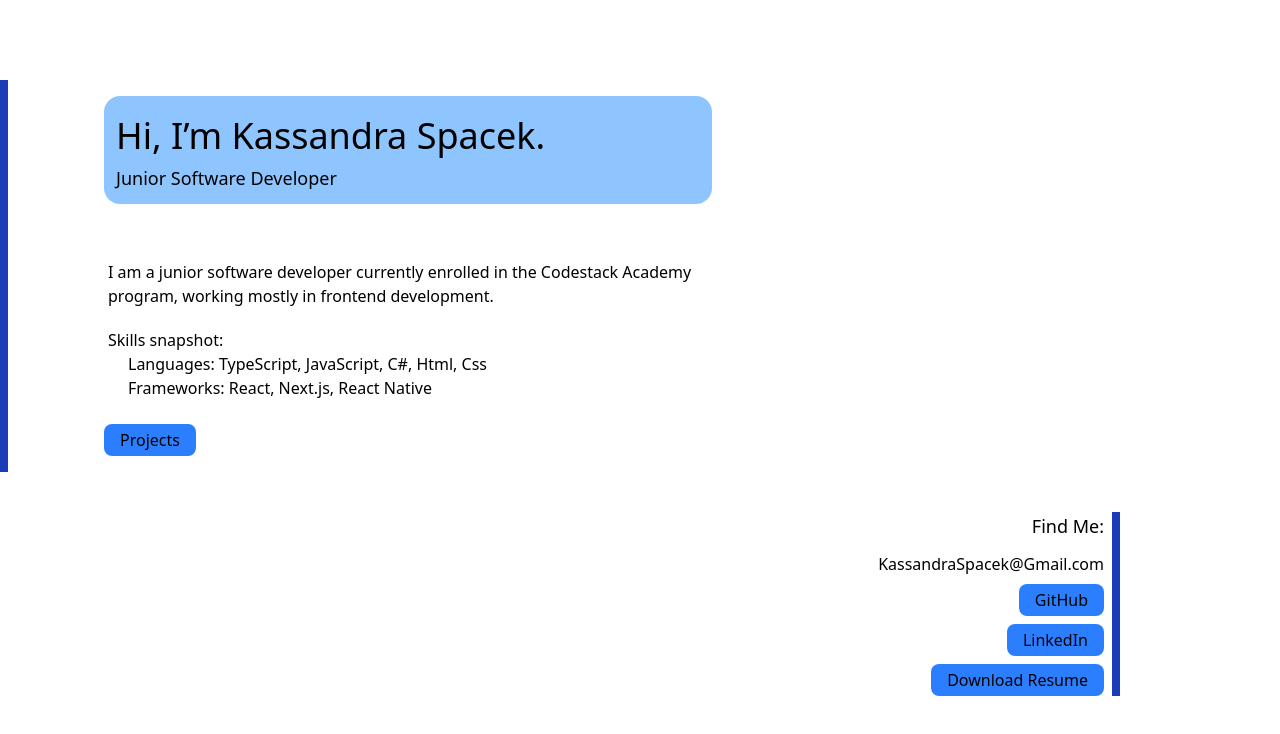
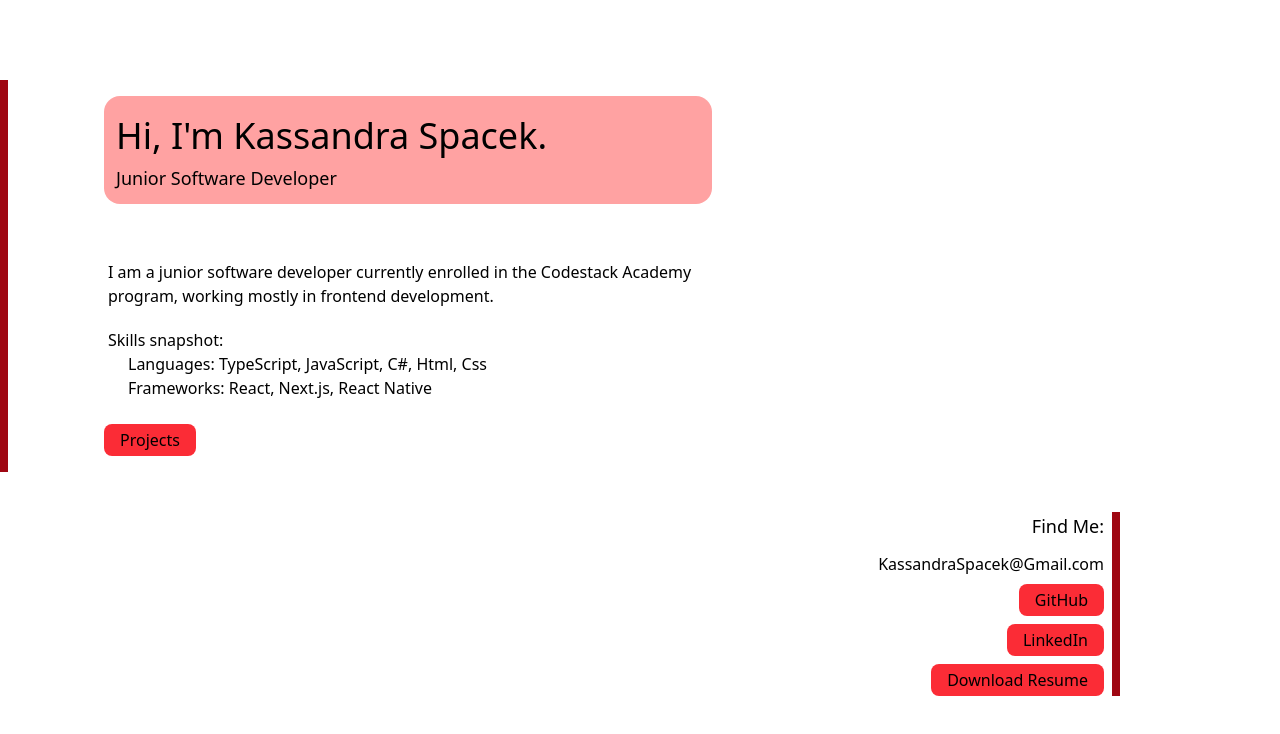
Before and after one commit to Kass-S/softwareengineerportfplio, a Next.js app: page / in a window 1280 px wide. Shown: the top 734 px of the page. Built offline with nearby package versions, Linux system fonts and the light colour scheme.

Commit message:
color change

```diff
--- a/src/components/DeveloperCard.tsx
+++ b/src/components/DeveloperCard.tsx
@@ -9,8 +9,8 @@ const DeveloperCard = ({ setProjectsHidden }:{setProjectsHidden: (val: boolean)
   return (
     <div>
         <div className="min-w-[28rem] max-w-[40rem] m-20 mb-0  p-4">
-        <div className='bg-blue-300 p-3 mb-8 rounded-2xl'>
-          <h2 className="text-4xl my-2 ">Hi, I’m Kassandra Spacek.</h2>
+        <div className='bg-red-300 p-3 mb-8 rounded-2xl'>
+          <h2 className="text-4xl my-2 ">Hi, I&apos;m Kassandra Spacek.</h2>
           <p className="text-lg">Junior Software Developer</p>
 
         </div>
@@ -27,20 +27,20 @@ const DeveloperCard = ({ setProjectsHidden }:{setProjectsHidden: (val: boolean)
         </div>
 
         <div className="mt-5">
-          <button className=' bg-blue-500 text-black hover:bg-blue-800 hover:text-white cursor-pointer p-1 px-4 rounded-lg' onClick={handleSwitch}>Projects</button>
+          <button className=' bg-red-500 text-black hover:bg-red-800 hover:text-white cursor-pointer p-1 px-4 rounded-lg' onClick={handleSwitch}>Projects</button>
         </div>
 
 
 
       </div>
 
-      <div className='mt-10 mr-40 float-right text-end border-r-8 border-blue-800 pr-2'>
+      <div className='mt-10 mr-40 float-right text-end border-r-8 border-red-800 pr-2'>
             <p className='text-lg mb-3'>Find Me:</p>
             <div>
                 <p className='mb-2'>KassandraSpacek@Gmail.com</p>
                 <div className='grid'>
-                    <a href="https://github.com/Kass-s" target="_blank" className='mb-2'><button className=' bg-blue-500 text-black hover:bg-blue-800 hover:text-white cursor-pointer p-1 px-4 rounded-lg'>GitHub</button></a>
-                    <a href="https://www.linkedin.com/in/kassanrda-spacek-519078364/" target="_blank" className='mb-2'><button className=' bg-blue-500 text-black hover:bg-blue-800 hover:text-white cursor-pointer p-1 px-4 rounded-lg'>LinkedIn</button></a>
+                    <a href="https://github.com/Kass-s" target="_blank" className='mb-2'><button className=' bg-red-500 text-black hover:bg-red-800 hover:text-white cursor-pointer p-1 px-4 rounded-lg'>GitHub</button></a>
+                    <a href="https://www.linkedin.com/in/kassanrda-spacek-519078364/" target="_blank" className='mb-2'><button className=' bg-red-500 text-black hover:bg-red-800 hover:text-white cursor-pointer p-1 px-4 rounded-lg'>LinkedIn</button></a>
                 </div>
 
 
@@ -49,7 +49,7 @@ const DeveloperCard = ({ setProjectsHidden }:{setProjectsHidden: (val: boolean)
                     href="/KassandraSpacekResume.pdf"
                     download="KassandraSpacekResume.pdf"
                     >
-                    <button className="px-4 py-1 rounded-lg bg-blue-500 text-black hover:bg-blue-800 hover:text-white">
+                    <button className="px-4 py-1 rounded-lg bg-red-500 text-black hover:bg-red-800 hover:text-white">
                         <span className="block rounded-lg">
                         Download Resume
                         </span>
--- a/src/components/PageComponent.tsx
+++ b/src/components/PageComponent.tsx
@@ -9,7 +9,7 @@ const PageComponent = () => {
 
 
   return (
-    <div className='border-l-8 border-blue-800 '>
+    <div className='border-l-8 border-red-800 '>
         {
             projectsHidden ? <DeveloperCard setProjectsHidden={setProjectsHidden} /> : <ProjectComponent setProjectsHidden={setProjectsHidden} />
         }
--- a/src/components/ProjectComponent.tsx
+++ b/src/components/ProjectComponent.tsx
@@ -16,7 +16,7 @@ const ProjectComponent = ({ setProjectsHidden }:{setProjectsHidden: (val: boolea
                 <p className='text-xl'>Itinera</p>
                 <div className='ml-5 flex justify-between'>
                     <p className='mr-5'>March 2025 - Present</p>
-                    <a href="https://github.com/kcadavos/itinera-io" target='blank' className='underline hover:text-blue-500'><button className=' bg-blue-500 text-black hover:bg-blue-800 hover:text-white cursor-pointer p-1 px-4 rounded-lg'>GitHub</button></a>
+                    <a href="https://github.com/kcadavos/itinera-io" target='blank' className='underline hover:text-red-500'><button className=' bg-red-500 text-black hover:bg-red-800 hover:text-white cursor-pointer p-1 px-4 rounded-lg'>GitHub</button></a>
                 </div>
             </div>
 
@@ -24,7 +24,7 @@ const ProjectComponent = ({ setProjectsHidden }:{setProjectsHidden: (val: boolea
                 <p className='text-xl '>Pokemon Search API</p>
                 <div className='ml-5 flex justify-between'>
                     <p className='mr-5'>March 2025 - March 2025</p>
-                    <a href="https://github.com/Kass-S/pokemon-api" target='blank' className='underline hover:text-blue-500'><button className=' bg-blue-500 text-black hover:bg-blue-800 hover:text-white cursor-pointer p-1 px-4 rounded-lg'>GitHub</button></a>
+                    <a href="https://github.com/Kass-S/pokemon-api" target='blank' className='underline hover:text-red-500'><button className=' bg-red-500 text-black hover:bg-red-800 hover:text-white cursor-pointer p-1 px-4 rounded-lg'>GitHub</button></a>
                 </div>
             </div>
 
@@ -32,12 +32,12 @@ const ProjectComponent = ({ setProjectsHidden }:{setProjectsHidden: (val: boolea
                 <p className='text-xl'>Rock Paper Scissors Lizard Spock</p>
                 <div className='ml-5 flex justify-between'>
                     <p className='mr-5'>January 2025 - January 2025</p>
-                    <a href="https://github.com/Kass-S/RPSLSWeb" target='blank' className='underline hover:text-blue-500'><button className=' bg-blue-500 text-black hover:bg-blue-800 hover:text-white cursor-pointer p-1 px-4 rounded-lg'>GitHub</button></a>
+                    <a href="https://github.com/Kass-S/RPSLSWeb" target='blank' className='underline hover:text-red-500'><button className=' bg-red-500 text-black hover:bg-red-800 hover:text-white cursor-pointer p-1 px-4 rounded-lg'>GitHub</button></a>
                 </div>
             </div>
 
             <div className="mt-20 ">
-                <button className=' bg-blue-500 text-black hover:bg-blue-800 hover:text-white cursor-pointer p-2 px-4 rounded-lg' onClick={handleSwitch}>Back</button>
+                <button className=' bg-red-500 text-black hover:bg-red-800 hover:text-white cursor-pointer p-2 px-4 rounded-lg' onClick={handleSwitch}>Back</button>
             </div>
         </div>
     </div>
```
